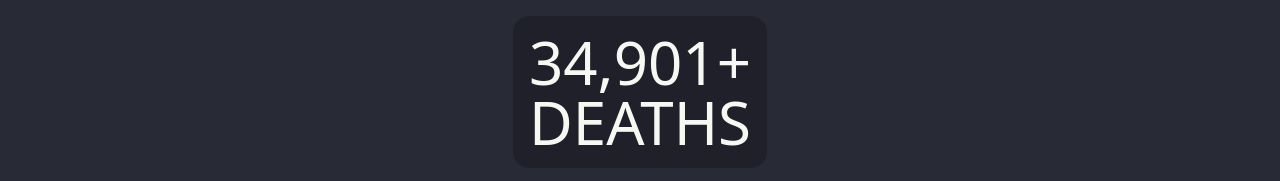
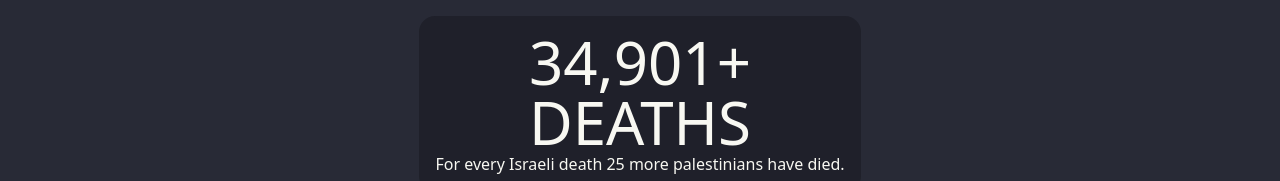
Before and after one commit to EmancipatePalestine/emancipatepalestine.github.io, a website: page src/index.html in a window 1280 px wide. Shown: the top 181 px of the page. Drawn offline with Linux system fonts and the light colour scheme.

Commit message:
Added subtitle to death count

```diff
--- a/src/index.html
+++ b/src/index.html
@@ -20,7 +20,15 @@
         <![endif]-->
     <div class="grid grid-cols-1 justify-items-center mb-4">
         <div class="bg-base-300 w-auto p-4 text-center rounded-box">
-            <h1 class="text-6xl">34,9<span class="countdown"><span id="death-counter" style="--value:00;"></span></span>+<br>DEATHS</h1>
+            <h1 class="text-6xl">
+                34,9<span class="countdown"><span id="death-counter" style="--value:00;"></span></span>+
+                <br>
+                DEATHS
+                <br>
+                <h2 class="text-2xl">
+                    For every Israeli death 25 more palestinians have died.
+                </h2>
+            </h1>
         </div>
     </div>
     <div class="grid grid-cols-1 phone-landscape:grid-cols-2 desktop:grid-cols-3 gap-4" id="main">
```
